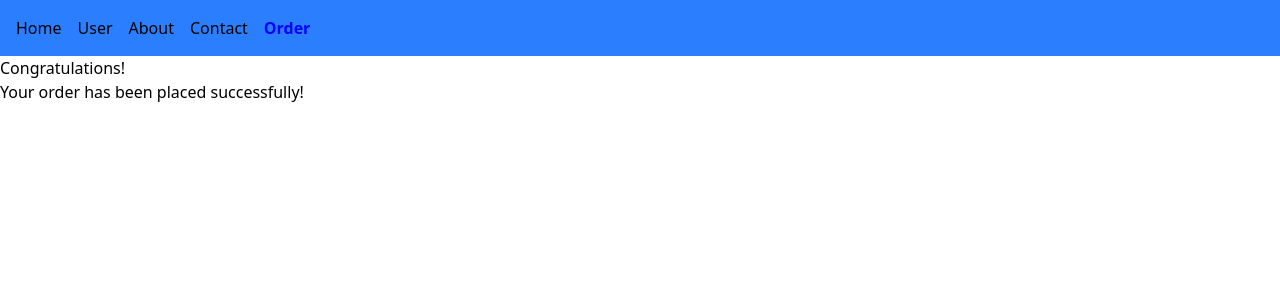
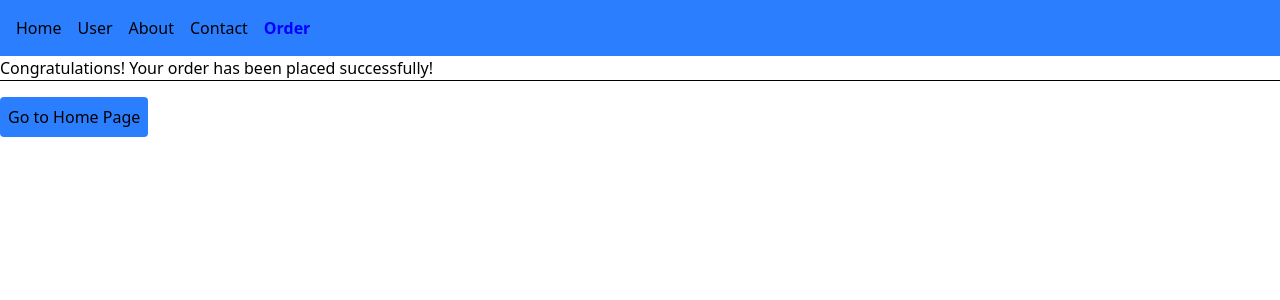
Before and after one commit to abyssiniatech/react-vite-project, a React (Vite) app: page /order in a window 1280 px wide. Shown: the top 300 px of the page. Built offline with nearby package versions, Linux system fonts and the light colour scheme.

Commit message:
not found in react router

```diff
--- a/src/App.tsx
+++ b/src/App.tsx
@@ -5,6 +5,7 @@ import Home from "./Components/Home/Home"
 import About from "./Components/About/About"
 import Contact from "./Components/Contact/Contact"
 import Order from "./Components/Order/OrderSummary"
+import Notfound from "./Components/Notfound"
 const App = () => {
   return (
     <div>
@@ -18,6 +19,7 @@ const App = () => {
            <Route path="/about" element={<About />} />
            <Route path="/contact" element={<Contact />} />
             <Route path="/order" element={<Order />} />
+            <Route path="*" element={<Notfound />} />
       </Routes>
     </div>
   )
--- a/src/Components/About/About.tsx
+++ b/src/Components/About/About.tsx
@@ -1,11 +1,14 @@
+import { useNavigate } from  "react-router-dom";
 
 
 const About = () => {
+  const navigate = useNavigate();
   return (
     <div className=" text-center w-full p-4 bg-gray-100 rounded-lg">
          <h1>About page!</h1>
          <p>Lorem ipsum dolor sit amet consectetur adipisicing elit. Voluptatum voluptate dicta pariatur maxime assumenda, quidem consequatur itaque ex sint dolorem enim, eveniet minima ullam, dolorum dolor magnam tempore vero dolore!</p>
-
+            <hr />
+            <button className="bg-teal-500 text-white  p-2 rounded mt-4 " onClick={() => navigate("/")}>Go to Home Page</button>
     </div>
   )
 }
--- a/src/Components/Home/Home.tsx
+++ b/src/Components/Home/Home.tsx
@@ -1,11 +1,11 @@
-import { useNavigate } from "react-router-dom"
+import {  useNavigate } from "react-router-dom"
 const Home = () => {
   const  navigate  = useNavigate();
   return (
     <div className=" text-center w-full p-4 bg-pink-700 text-white rounded-lg">
             <h1>Home page!</h1>
             <p>Lorem ipsum dolor, sit amet consectetur adipisicing elit. Eaque repellat, eius commodi velit non fugit consectetur quasi eligendi, harum nisi dignissimos fugiat rem voluptatibus doloremque repudiandae ad totam maiores modi.</p>
-            <button onClick={() => navigate("/order")} className="bg-blue-500 p-2 rounded mt-4 ">Place Order</button>
+            <button onClick={() => navigate("/order", {replace: true})} className="bg-blue-500 p-2 rounded mt-4 ">Place Order</button>
     </div>
   )
 }
--- /dev/null
+++ b/src/Components/Notfound.tsx
@@ -0,0 +1,11 @@
+
+const Notfound = () => {
+  return (
+    <div>
+        <h1>404 - Not Found</h1>
+        <p>Please fix the errors</p>
+    </div>
+  )
+}
+
+export default Notfound
--- a/src/Components/Order/OrderSummary.tsx
+++ b/src/Components/Order/OrderSummary.tsx
@@ -1,8 +1,12 @@
+import { useNavigate } from "react-router-dom";
 
 const Order = () => {
+  const navigate = useNavigate();
   return (
     <div>
-          <h1>Congratulations!</h1> Your order has been placed successfully!
+          <h1>Congratulations! Your order has been placed successfully!</h1>
+          <hr />
+          <button onClick={() => navigate("/")} className="bg-blue-500 p-2 rounded mt-4 ">Go to Home Page</button>
     </div>
   )
 }
```
